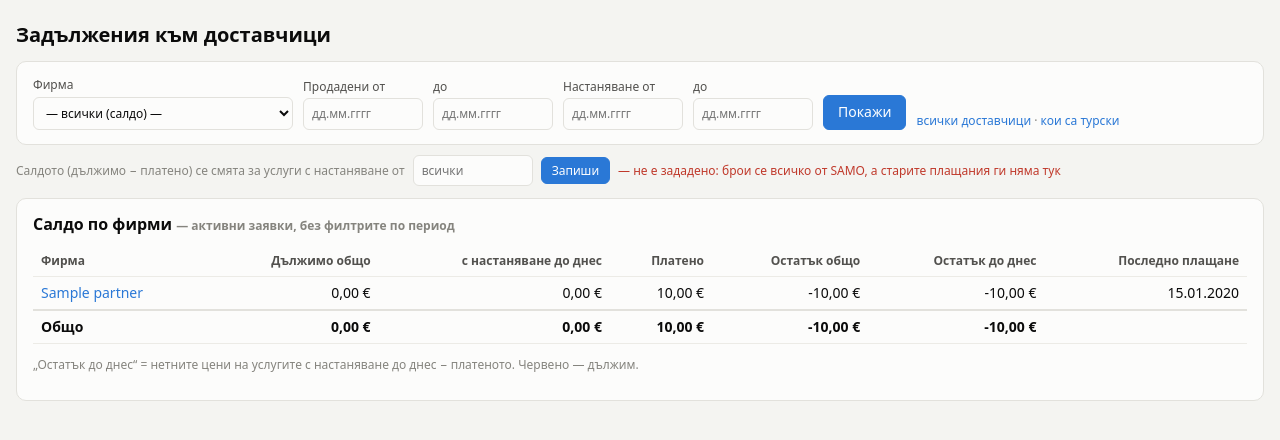
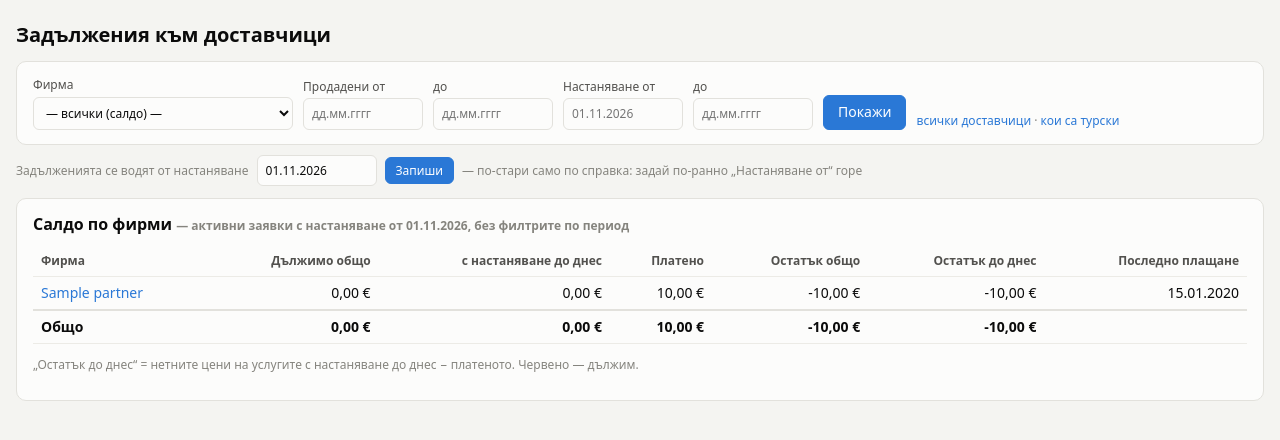
Before and after one commit to giorceto/restrstat, a Laravel app: page /suppliers in a window 1280 px wide. Shown: the part 53-493 px from the top of the page. Run offline with Laravel 12, Linux system fonts and the light colour scheme; a user stored in the database is signed in; tables that the repository leaves empty hold one stand-in row (values such as "Sample post").

Commit message:
Задължения към доставчици: по подразбиране само настаняване от 01.11.2026
Програмата е въведена от 01.11.2026 — салдото и списъкът по заявки по подразбиране
гледат само услуги с настаняване от тази дата (restrstat.supplier_start / SUPPLIER_START,
сменя се и от страницата). По-старо — само ако се зададе изрично „Настаняване от“.

Co-Authored-By: Claude Opus 5.5 <noreply@anthropic.com>
Claude-Session: https://claude.ai/code/session_018Vn8B5HBpJL331aEPsvxPL

```diff
--- a/app/Http/Controllers/SupplierController.php
+++ b/app/Http/Controllers/SupplierController.php
@@ -6,6 +6,7 @@ use App\Models\SupplierPayment;
 use App\Services\Filters;
 use App\Services\Statistics;
 use App\Support\Settings;
+use Carbon\CarbonImmutable;
 use Illuminate\Http\Request;
 use Illuminate\Support\Facades\DB;
 
@@ -20,20 +21,23 @@ class SupplierController extends Controller
             ->orderBy('name')->get(['samo_inc', 'name']);
         $supplier = $request->integer('supplier') ?: null;
         $d = fn (string $k) => Filters::date($request->query($k));
+        $balanceFrom = self::balanceFrom();
         $filters = ['sold_from' => $d('sold_from'), 'sold_to' => $d('sold_to'), 'in_from' => $d('in_from'), 'in_to' => $d('in_to')];
+        // без зададено „настаняване от“ — от началото на отчитането; по-старо — само ако се зададе изрично
+        $inFromDefault = $filters['in_from'] === null;
+        $filters['in_from'] ??= $balanceFrom;
         $result = $supplier ? $stats->obligations($supplier, ...array_values($filters)) : null;
         if ($result && $request->query('export') === 'csv') {
             return $this->csv($supplier, $result);
         }
 
         $ids = $supplier ? [$supplier] : $suppliers->pluck('samo_inc')->map(fn ($i) => (int) $i)->all();
-        $balanceFrom = Filters::date(Settings::get('balance_from'));
         $balances = $stats->balances($ids, $balanceFrom);
 
         return view('suppliers.index', [
             'suppliers' => $suppliers, 'supplier' => $supplier, 'all' => $all, 'filters' => $filters, 'result' => $result,
             'supplierName' => $supplier ? DB::table('partners')->where('samo_inc', $supplier)->value('name') : null,
-            'balances' => $balances, 'balanceFrom' => $balanceFrom,
+            'balances' => $balances, 'balanceFrom' => $balanceFrom, 'inFromDefault' => $inFromDefault,
             'payments' => $supplier ? SupplierPayment::with('user')->where('supplier', $supplier)->orderByDesc('paid_on')->orderByDesc('id')->get() : collect(),
             'banks' => SupplierPayment::whereNotNull('bank')->distinct()->orderBy('bank')->pluck('bank'),
         ]);
@@ -61,6 +65,12 @@ class SupplierController extends Controller
         return back()->with('status', 'Плащането е записано.');
     }
 
+    /** Началото на отчитането: зададеното от страницата или restrstat.supplier_start (01.11.2026). */
+    public static function balanceFrom(): ?CarbonImmutable
+    {
+        return Filters::date(Settings::get('balance_from')) ?? Filters::date(config('restrstat.supplier_start'));
+    }
+
     public function saveBalanceFrom(Request $request)
     {
         $value = trim((string) $request->input('balance_from'));
@@ -70,7 +80,9 @@ class SupplierController extends Controller
         }
         Settings::set('balance_from', $date?->toDateString());
 
-        return back()->with('status', $date ? 'Салдото се смята от настаняване '.$date->format('d.m.Y').'.' : 'Салдото се смята от всички заявки.');
+        $from = self::balanceFrom();
+
+        return back()->with('status', 'Задълженията се водят от настаняване '.($from?->format('d.m.Y') ?? '—').'.');
     }
 
     public function destroyPayment(SupplierPayment $payment)
--- a/config/restrstat.php
+++ b/config/restrstat.php
@@ -33,6 +33,10 @@ return [
     ],
     // колоната за държава в dbo.partner (за да се познаят турските фирми); ако няма — от града му (dbo.partner.town)
     'partner_country_column' => env('SAMO_PARTNER_COUNTRY', ''),
+    // от кога се водят задълженията към доставчиците (програмата е въведена от тогава): по подразбиране салдото
+    // и списъкът по заявки гледат само настаняване от тази дата; по-старото — само ако се зададе в справката
+    'supplier_start' => env('SUPPLIER_START', '2026-11-01'),
+
     // как се казва Турция в dbo.state (част от името, без значение на малки/големи букви)
     'turkey_names' => ['турция', 'turkey', 'türkiye', 'turkiye'],
 ];
--- a/resources/views/suppliers/index.blade.php
+++ b/resources/views/suppliers/index.blade.php
@@ -12,7 +12,7 @@
   </label>
   <label>Продадени от <input type="text" class="date" placeholder="дд.мм.гггг" autocomplete="off" name="sold_from" value="{{ $v('sold_from') }}"></label>
   <label>до <input type="text" class="date" placeholder="дд.мм.гггг" autocomplete="off" name="sold_to" value="{{ $v('sold_to') }}"></label>
-  <label>Настаняване от <input type="text" class="date" placeholder="дд.мм.гггг" autocomplete="off" name="in_from" value="{{ $v('in_from') }}"></label>
+  <label>Настаняване от <input type="text" class="date" placeholder="{{ $inFromDefault && $filters['in_from'] ? $filters['in_from']->format('d.m.Y') : 'дд.мм.гггг' }}" autocomplete="off" name="in_from" value="{{ $inFromDefault ? '' : $v('in_from') }}"></label>
   <label>до <input type="text" class="date" placeholder="дд.мм.гггг" autocomplete="off" name="in_to" value="{{ $v('in_to') }}"></label>
   @if ($all)<input type="hidden" name="all" value="1">@endif
   <button class="btn">Покажи</button>
@@ -27,10 +27,10 @@
 @if (session('status'))<p class="ok">{{ session('status') }}</p>@endif
 <form method="post" action="{{ route('suppliers.balance-from') }}" class="note" style="margin:-6px 0 12px; display:flex; gap:8px; align-items:center; flex-wrap:wrap">
   @csrf
-  <span>Салдото (дължимо − платено) се смята за услуги с настаняване от</span>
-  <input type="text" class="date" placeholder="всички" autocomplete="off" name="balance_from" value="{{ $balanceFrom?->toDateString() }}">
+  <span>Задълженията се водят от настаняване</span>
+  <input type="text" class="date" placeholder="{{ \App\Support\Fmt::date(config('restrstat.supplier_start')) }}" autocomplete="off" name="balance_from" value="{{ $balanceFrom?->toDateString() }}">
   <button class="btn" style="padding:4px 10px">Запиши</button>
-  @unless ($balanceFrom)<span class="down">— не е зададено: брои се всичко от SAMO, а старите плащания ги няма тук</span>@endunless
+  <span>— по-стари само по справка: задай по-ранно „Настаняване от“ горе</span>
   @error('balance_from')<span class="err">{{ $message }}</span>@enderror
 </form>
 @if (! $supplier && $suppliers->isNotEmpty())
@@ -53,9 +53,9 @@
   </div>
 @endif
 @if ($result)
-  @php $b = $balances[$supplier]; $hasFilter = array_filter($filters); @endphp
+  @php $b = $balances[$supplier]; $hasFilter = array_filter($inFromDefault ? array_diff_key($filters, ['in_from' => 1]) : $filters); @endphp
   <div class="kpis">
-    <div class="kpi"><div class="l">{{ $hasFilter ? 'Дължимо за избрания период' : 'Дължимо общо' }}</div><div class="v">@eur2($result['total'])</div><div class="s">{{ $result['claims'] }} заявки, {{ $result['services'] }} услуги, без анулираните</div></div>
+    <div class="kpi"><div class="l">{{ $hasFilter ? 'Дължимо за избрания период' : 'Дължимо от '.$balanceFrom?->format('d.m.Y') }}</div><div class="v">@eur2($result['total'])</div><div class="s">{{ $result['claims'] }} заявки, {{ $result['services'] }} услуги, без анулираните</div></div>
     <div class="kpi"><div class="l">Платено общо</div><div class="v">@eur2($b['paid'])</div><div class="s">{{ $payments->count() }} плащания · последно {{ Fmt::date($b['last_paid']) }}</div></div>
     <div class="kpi"><div class="l">Остатък общо</div><div class="v">@eur2($b['balance'])</div><div class="s">{{ $balanceFrom ? 'настаняване от '.$balanceFrom->format('d.m.Y') : 'всички заявки' }} ({{ Fmt::num($b['owed'], 2) }} €) − платено</div></div>
     <div class="kpi"><div class="l">Остатък до днес</div><div class="v {{ $b['due_now'] > 0 ? 'down' : '' }}">@eur2($b['due_now'])</div><div class="s">настанени до днес ({{ Fmt::num($b['owed_to_date'], 2) }} €) − платено</div></div>
```
Also changed, not shown: tests/Feature/SupplierPaymentsTest.php (+6 -2 lines).
